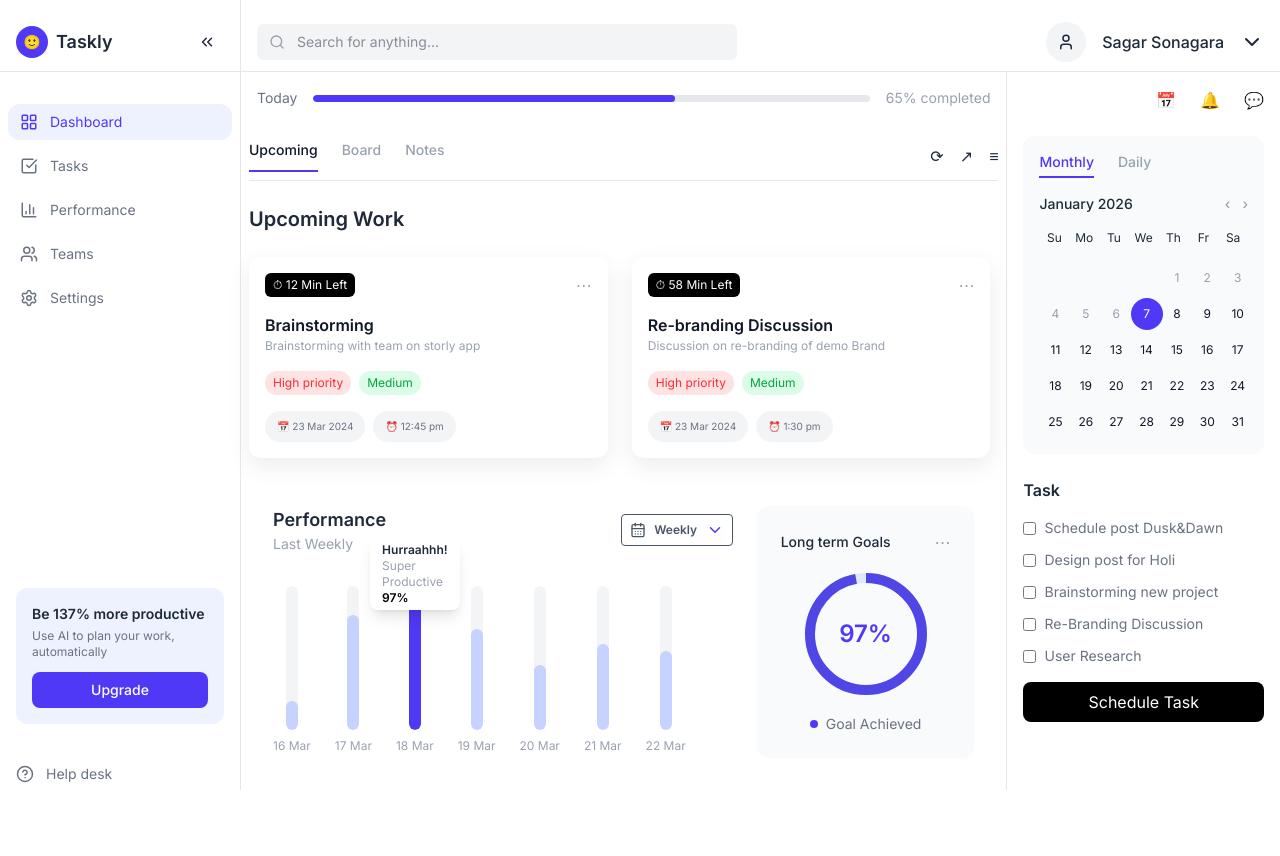
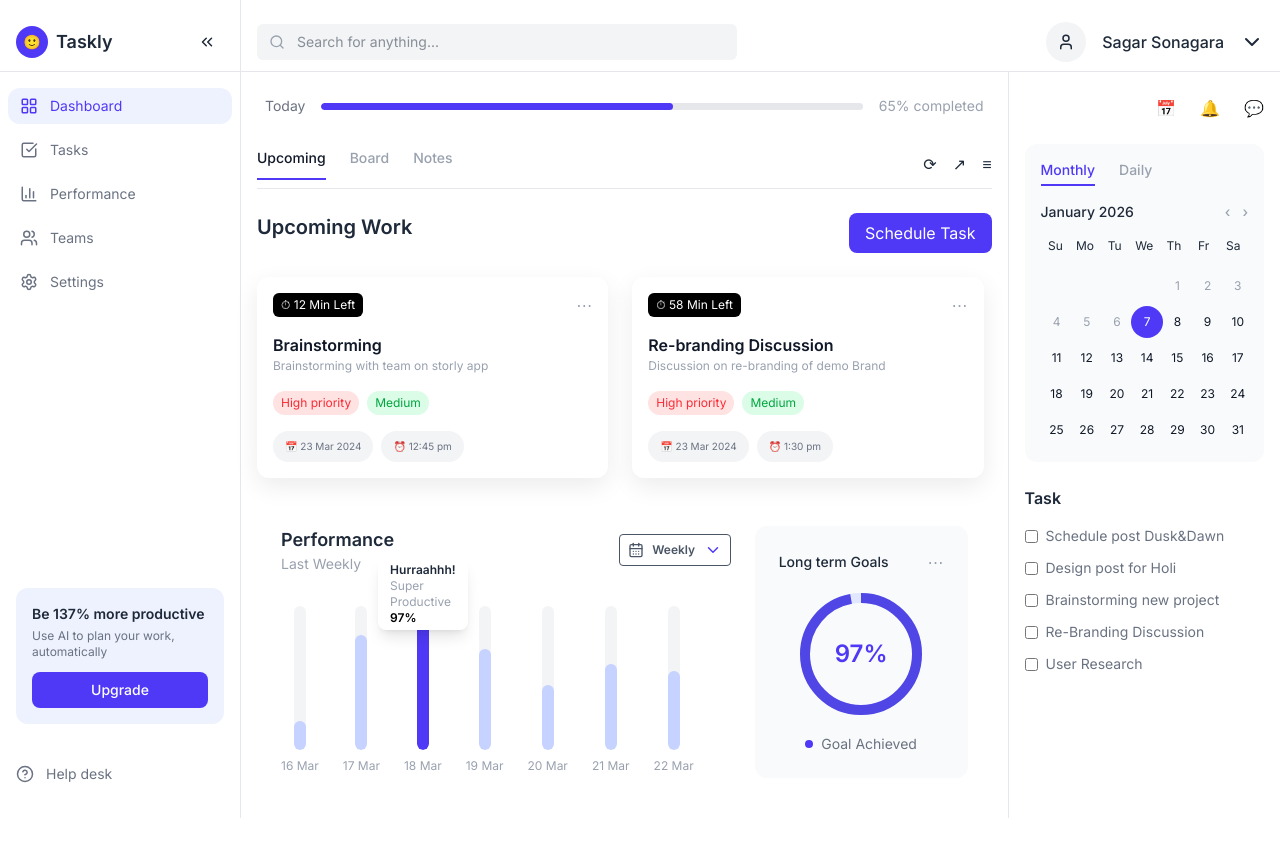
Before and after one commit to SRSONAGARA/Taskly, a React (Vite) app: page / in a window 1280 px wide. Shown: the top 856 px of the page. Built offline with nearby package versions, Linux system fonts and the light colour scheme.

Commit message:
schedule task button fix

```diff
--- a/src/components/dashbaord/RightPanel.jsx
+++ b/src/components/dashbaord/RightPanel.jsx
@@ -55,7 +55,7 @@ const RightPanel = () => {
   };
 
   return (
-    <div className="w-90 bg-white  px-4 py-4 space-y-6">
+    <div className="w-90 bg-white  px-4 py-6 space-y-6">
       {/* TOP ICONS */}
       <div className="flex justify-end gap-6 text-gray-400">
         <button onClick={() => setActiveTopTab("calendar")}>📅</button>
@@ -258,8 +258,6 @@ const RightPanel = () => {
             User Research
           </li>
         </ul>
-
-        <button className="w-full bg-black text-white py-2 rounded-lg">Schedule Task</button>
       </div>
     </div>
   );
--- a/src/components/dashbaord/UpcomingTab.jsx
+++ b/src/components/dashbaord/UpcomingTab.jsx
@@ -1,10 +1,19 @@
+import AddTaskDialog from "./AddTaskDialog";
 import PerformanceChart from "./PerformanceChart";
 import TaskCard from "./TaskCard";
+import React, { useState } from "react";
 
 const UpcomingTab = () => {
+  const [openDialog, setOpenDialog] = useState(false);
+
   return (
     <div className="space-y-6">
-      <h2 className="text-xl font-semibold">Upcoming Work</h2>
+      <div className="flex justify-between">
+        <h2 className="text-xl font-semibold">Upcoming Work</h2>
+        <button onClick={() => setOpenDialog(true)} className=" bg-indigo-600 text-white py-2 px-4 rounded-lg">
+          Schedule Task
+        </button>
+      </div>
 
       <div className="grid grid-cols-2 gap-6 pr-2">
         <TaskCard
@@ -26,7 +35,14 @@ const UpcomingTab = () => {
         />
       </div>
 
-      <PerformanceChart/>
+      <PerformanceChart />
+
+      {/* ADD TASK MODAL */}
+      <AddTaskDialog
+        open={openDialog}
+        onClose={() => setOpenDialog(false)}
+        onSubmit={() => console.log("Task added")}
+      />
     </div>
   );
 };
--- a/src/components/layout/Sidebar.jsx
+++ b/src/components/layout/Sidebar.jsx
@@ -37,7 +37,7 @@ const Sidebar = ({ collapsed, setCollapsed }) => {
       </div>
 
       {/* Navigation */}
-      <nav className="flex-1 px-2 py-8 w-full space-y-2 text-sm">
+      <nav className="flex-1 px-2 pt-4 w-full space-y-2 text-sm">
         {menu.map((item) => {
           const Icon = item.icon;
           return (
--- a/src/pages/Dashbaord.jsx
+++ b/src/pages/Dashbaord.jsx
@@ -9,7 +9,7 @@ const Dashboard = () => {
   const [activeTab, setActiveTab] = useState("Upcoming");
   return (
     <div className="flex">
-      <div className="space-y-6 w-full border-x border-gray-200 p-2">
+      <div className="space-y-6 w-full border-x border-gray-200 p-4">
         {/* Progress */}
         <ProgressBar label="Today" value={65} />
 
```
Also changed, not shown: src/components/dashbaord/BoardTab.jsx (+1 -104 lines).
